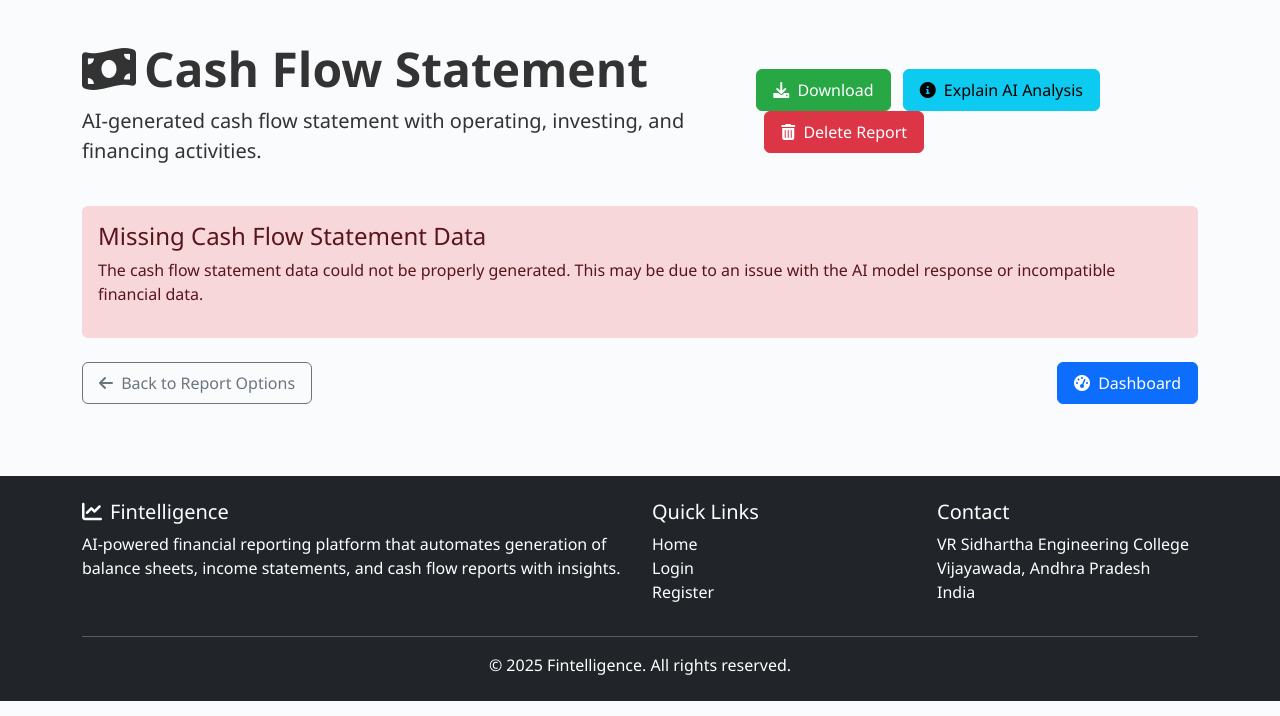
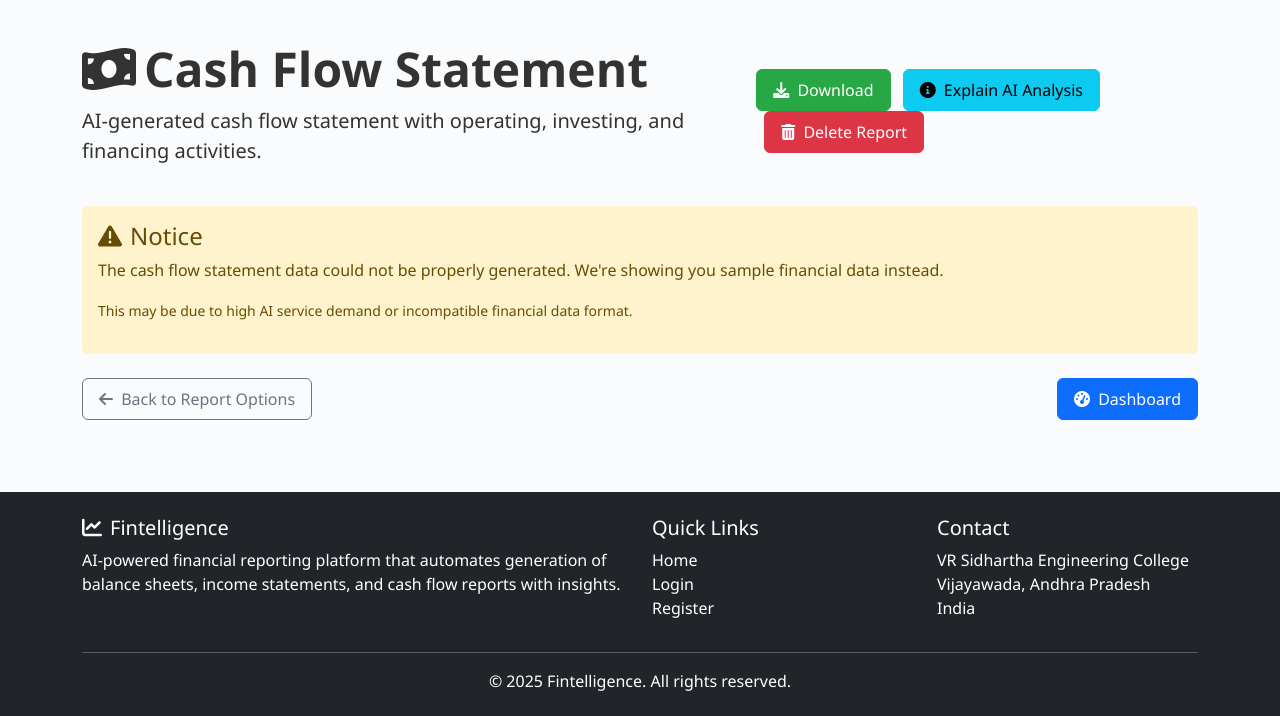
Before and after one commit to Pranathi-kandala/Fintelligence-dashboard-Jatayu-virtusa-, a Flask app: template templates/cash_flow.html in a window 1280 px wide. Shown: the part 56-772 px from the top of the page. Run offline with Flask 3, Linux system fonts and the light colour scheme; the template is opened without the code that fills it, so the values that code supplies are empty.

Commit message:
Improve user experience when AI service is unavailable due to high demand
Updates templates to display warning messages and sample data when API rate limits are exceeded or data is missing in balance_sheet.html, cash_flow.html, and income_statement.html.

Replit-Commit-Author: Agent
Replit-Commit-Session-Id: fa5a6b68-5ce9-4aeb-923c-e7ee2f5f24d8
Replit-Commit-Screenshot-Url: https://storage.googleapis.com/screenshot-production-us-central1/e1dc70ba-2079-4c30-b6e9-31a241c41529/c1f853c3-b7a8-44be-86a6-789ade635224.jpg

```diff
--- a/templates/cash_flow.html
+++ b/templates/cash_flow.html
@@ -45,14 +45,20 @@
 </div>
 
 {% if data.error %}
-<div class="alert alert-danger">
-    <h4 class="alert-heading">Error Generating Cash Flow Statement</h4>
+<div class="alert alert-warning">
+    <h4 class="alert-heading"><i class="fas fa-exclamation-triangle me-2"></i>Notice</h4>
+    {% if "API rate limit" in data.error %}
+    <p>Our AI service is currently experiencing high demand. We're showing you sample financial data until service returns to normal capacity.</p>
+    <p><small>Technical details: {{ data.error }}</small></p>
+    {% else %}
     <p>{{ data.error }}</p>
+    {% endif %}
 </div>
 {% elif data.cash_flow_statement is not defined %}
-<div class="alert alert-danger">
-    <h4 class="alert-heading">Missing Cash Flow Statement Data</h4>
-    <p>The cash flow statement data could not be properly generated. This may be due to an issue with the AI model response or incompatible financial data.</p>
+<div class="alert alert-warning">
+    <h4 class="alert-heading"><i class="fas fa-exclamation-triangle me-2"></i>Notice</h4>
+    <p>The cash flow statement data could not be properly generated. We're showing you sample financial data instead.</p>
+    <p><small>This may be due to high AI service demand or incompatible financial data format.</small></p>
 </div>
 {% else %}
 
```
Also changed, not shown: templates/balance_sheet.html (+7 -2 lines), templates/income_statement.html (+7 -2 lines).
